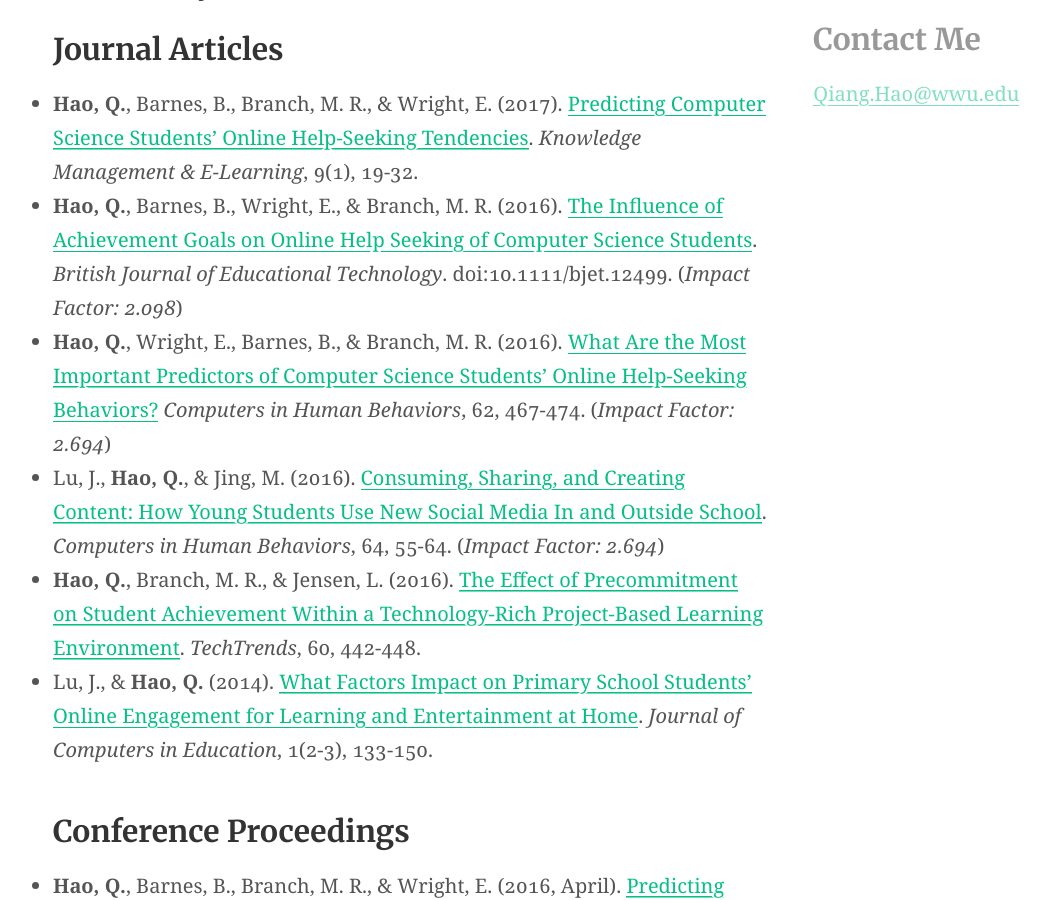
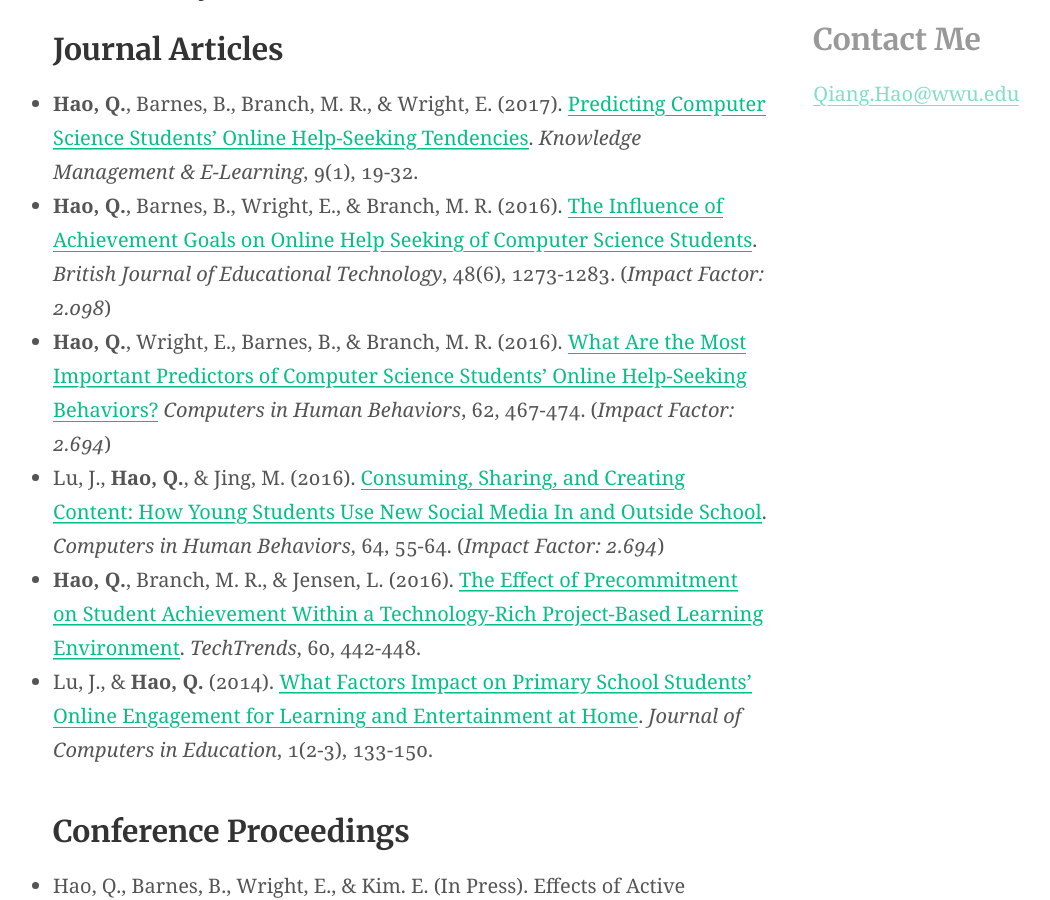
Before and after one commit to Neo-Hao/neo-hao.github.io, a Jekyll site: the page built from cv.md, in a window 1280 px wide and 900 px high, scrolled down 781 px. Shown: the whole window, without its empty margins (11-1061 px from the left). Built offline with Jekyll 4.4.1, drawn with Linux system fonts in a browser that asks for light colours; some of the changed text lies outside the part shown.

Commit message:
cv update

```diff
--- a/cv.md
+++ b/cv.md
@@ -16,7 +16,7 @@
 
 * <strong>Hao, Q.</strong>, Barnes, B., Branch, M. R., & Wright, E. (2017). <a href="http://neo-hao.github.io/downloads/KMEL-2017.pdf" target="_blank">Predicting Computer Science Students’ Online Help-Seeking Tendencies</a>. <i>Knowledge Management & E-Learning</i>, 9(1), 19-32.
 
-* <strong>Hao, Q.</strong>, Barnes, B., Wright, E., & Branch, M. R. (2016). <a href="http://neo-hao.github.io/downloads/bjet.pdf" target="_blank">The Influence of Achievement Goals on Online Help Seeking of Computer Science Students</a>. <i>British Journal of Educational Technology</i>. doi:10.1111/bjet.12499. (<i>Impact Factor: 2.098</i>)
+* <strong>Hao, Q.</strong>, Barnes, B., Wright, E., & Branch, M. R. (2016). <a href="http://neo-hao.github.io/downloads/bjet.pdf" target="_blank">The Influence of Achievement Goals on Online Help Seeking of Computer Science Students</a>. <i>British Journal of Educational Technology</i>, 48(6), 1273-1283. (<i>Impact Factor: 2.098</i>)
 
 * <strong>Hao, Q.</strong>, Wright, E., Barnes, B., & Branch, M. R. (2016). <a href="http://neo-hao.github.io/downloads/computers-in-human-behavior.pdf" target="_blank">What Are the Most Important Predictors of Computer Science Students' Online Help-Seeking Behaviors?</a> <i>Computers in Human Behaviors</i>, 62, 467-474. (<i>Impact Factor: 2.694</i>)
 
@@ -27,6 +27,8 @@
 * Lu, J., & <strong>Hao, Q.</strong> (2014). <a href="http://neo-hao.github.io/downloads/journal-of-computer-in-education.pdf" target="_blank">What Factors Impact on Primary School Students’ Online Engagement for Learning and Entertainment at Home</a>. <i>Journal of Computers in Education</i>, 1(2-3), 133-150.
 
 ### Conference Proceedings
+
+* Hao, Q., Barnes, B., Wright, E., & Kim. E. (In Press). Effects of Active Learning Environments and Instructional Methods in Computer Science Education. In SIGCSE ’18: 49th ACM Technical Symposium on Computer Science Education, Feb. 21-24, 2018, Baltimore, MD, USA. ACM.
 
 * <strong>Hao, Q.</strong>, Barnes, B., Branch, M. R., & Wright, E. (2016, April). <a href="http://neo-hao.github.io/downloads/AERA-2016.pdf" target="_blank">Predicting College Students' Online Help-Seeking Behavior: The Effect of Learning Proficiency, Interest, Prior Knowledge, Epistemological Belief, and Problem Difficulty</a>. AERA Annual Meeting 2016. Philadelphia, Pennsylvania.
 
```
Also changed, not shown: other parts of cv.md (+8 -1 lines).
